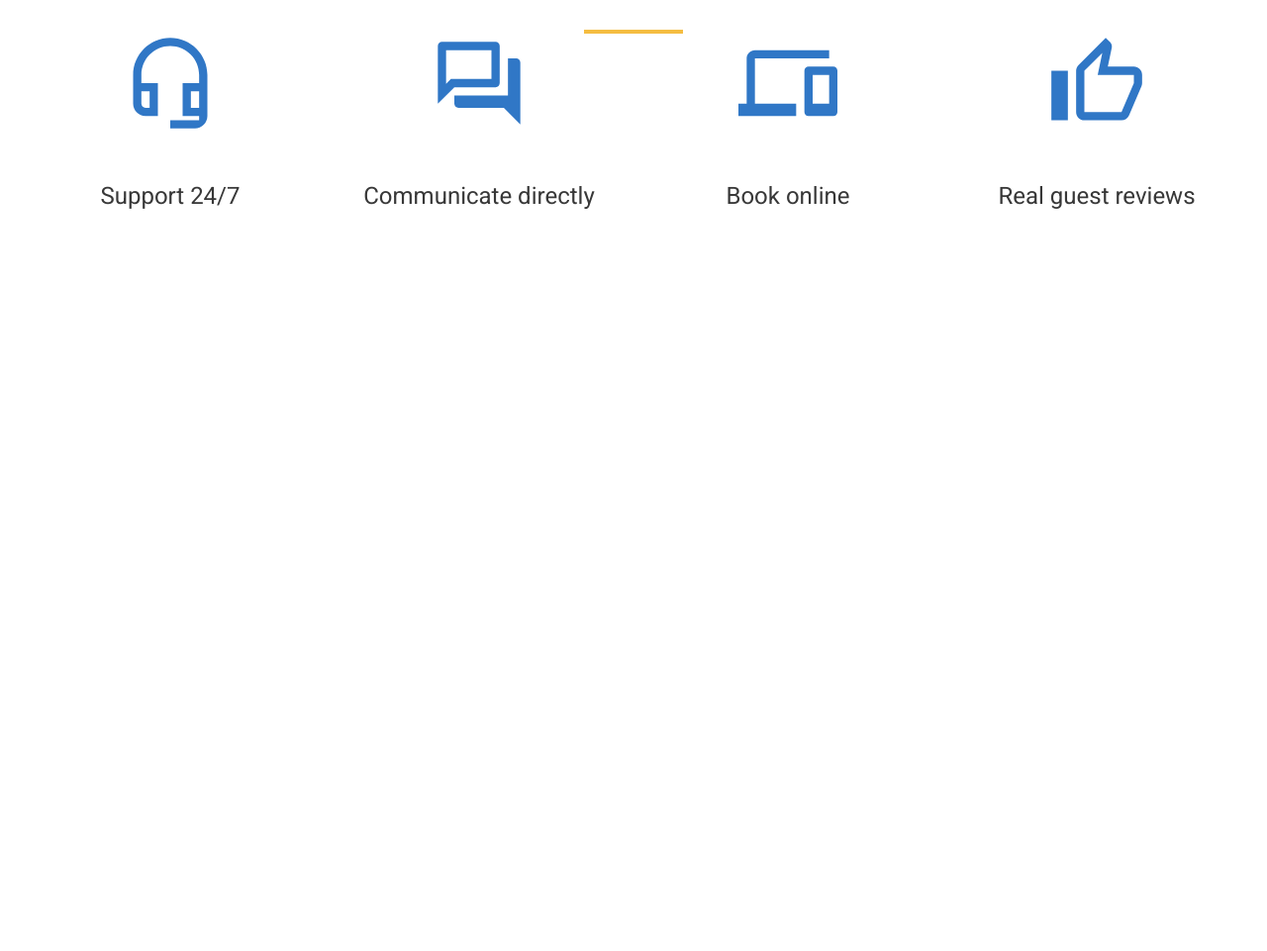
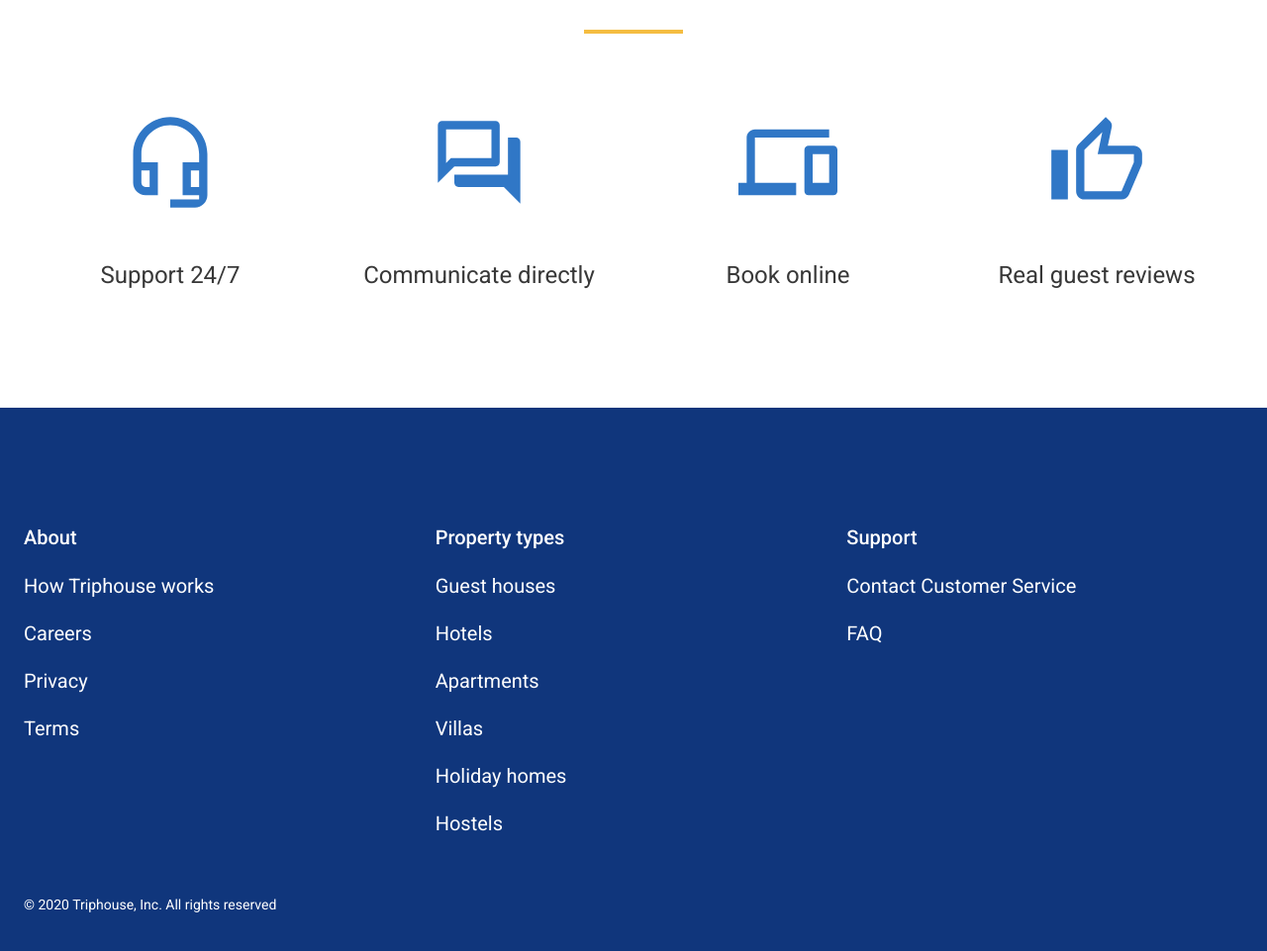
Before and after one commit to Mentavr/if-html, a plain HTML site: page index.html in a window 1280 px wide. Shown: the part 83-1044 px from the top of the page at 99% size. Before the commit the page ends 800 px from the top, so only its background shows below. Drawn offline with Linux system fonts and the light colour scheme.

Commit message:
add homework lesson-5

```diff
--- a/css/style.css
+++ b/css/style.css
@@ -3,6 +3,7 @@
     --special-yellow:#F5BD41;
     --text-color:#383838;
     --basic-white:#FFFFFF;
+    --basic-blue:#10367C;
 }
 .center {
     margin: 0 auto;
@@ -13,13 +14,13 @@
     height: 100%;
     max-width: 1440px;
     margin:0 auto;
-    width: 100%;
 }
 .page-body{
     font-family:"Roboto", Arial, sans-serif;
     font-style: normal;
     font-weight: normal;
     margin: 0;
+    max-width: 1440px;
     width:100%;
 }
 .content-text{
@@ -43,6 +44,7 @@
     height: 4px;
     background-color: var(--special-yellow);
     margin: 0 auto;
+    margin-bottom: 80px;
     }
 /*main homework*/
 
@@ -114,3 +116,62 @@
     padding: 0;
     margin: 0;
 }
+/*footer*/
+.main-footer{
+    background: var(--basic-blue);
+    padding-top: 102px;
+    min-height: 630px;
+    box-sizing: border-box;
+    width: 100%;
+}
+.footer-navigation{
+    display: grid;
+    grid-template-columns: repeat(3,1fr);
+    column-gap:15px;
+}
+.footer-list{
+margin:0;
+padding: 0;
+min-height: 251px;
+margin-bottom: 24px;
+}
+
+.company-list-description{
+    display: flex;
+    flex-direction: column;
+    justify-content: flex-start;
+}
+.company-list-property{
+    display: flex;
+    flex-direction: column;
+    justify-content: flex-start;
+}
+.company-list-support{
+    display: flex;
+    flex-direction: column;
+    justify-content: flex-start;
+}
+.footer-item{
+    list-style: none;
+    margin-bottom: 24px;
+}
+.company-footer-text{
+    text-decoration: none;
+    font-style: normal;
+    font-size:20px;
+    font-weight: normal;
+    line-height: 24px;
+    color: var(--basic-white);
+    margin-bottom: 25px;
+}
+.footer-title{
+    font-weight:500;
+}
+.copyright-wrapper{
+}
+.company-copyright-footer{
+    font-weight:normal;
+font-style : normal;
+font-size :14px;
+line-height:  16px;
+}
--- a/index.html
+++ b/index.html
@@ -11,8 +11,7 @@
 
 <body class="page-body">
     <main class="main">
-        <section class="services">
-            <div class="services-company-wrapper center">
+        <section class="services center">
                 <div class="services-company-title-wrapper ">
                     <h1 class="services-company-title__text services-company-title__text--p">What do we offer</h1>
                 </div>
@@ -48,9 +47,48 @@
                         <p class="content-text site-navigation">Real guest reviews</p>
                     </li>
                 </ul>
-            </div>
         </section>
     </main>
+    <footer class="main-footer">
+        <div class="main-footer-wrapper center">
+        <nav class="footer-navigation center">
+            <div class="company-description-wrapper">
+                <h2 class="footer-title company-footer-text">About</h2>
+                <ul class="company-list-description footer-list">
+                    <li class="company-item-description footer-item"><a href="#" class="company-description-link company-footer-text">How Triphouse
+                            works</a></li>
+                    <li class="company-item-description footer-item"><a href="#" class="company-description-link company-footer-text">Careers</a></li>
+                    <li class="company-item-description footer-item"><a href="#" class="company-description-link company-footer-text">Privacy</a></li>
+                    <li class="company-item-description footer-item"><a href="#" class="company-description-link company-footer-text">Terms</a></li>
+                </ul>
+            </div>
+            <div class="company-property-wrapper">
+                <h2 class="footer-title company-footer-text">Property types</h2>
+                <ul class="company-list-property footer-list">
+                    <li class="company-item-property footer-item"><a href="#" class="company-property-link company-footer-text">Guest houses</a></li>
+                    <li class="company-item-property footer-item"><a href="#" class="company-property-link company-footer-text">Hotels</a></li>
+                    <li class="company-item-property footer-item"><a href="#" class="company-property-link company-footer-text">Apartments</a></li>
+                    <li class="company-item-property footer-item"><a href="#" class="company-property-link company-footer-text">Villas</a></li>
+                    <li class="company-item-property footer-item"><a href="#" class="company-property-link company-footer-text">Holiday homes</a></li>
+                    <li class="company-item-property footer-item"><a href="#" class="company-property-link company-footer-text">Hostels</a></li>
+                </ul>
+            </div>
+            <div class="company-support-wrapper">
+                <h2 class="footer-title company-footer-text">Support</h2>
+                <ul class="company-list-support footer-list">
+                    <li class="company-item-support footer-item"><a href="#" class="company-support-link company-footer-text">Contact Customer
+                            Service</a></li>
+                    <li class="company-item-support footer-item"><a href="#" class="company-support-link company-footer-text">FAQ</a></li>
+                </ul>
+            </div>
+        </nav>
+        <div class="copyright-wrapper">
+            <p class="company-footer-text company-copyright-footer">
+                &copy; 2020 Triphouse, Inc. All rights reserved
+            </p>
+        </div>
+        </div>
+    </footer>
 </body>
 
 </html>
```
